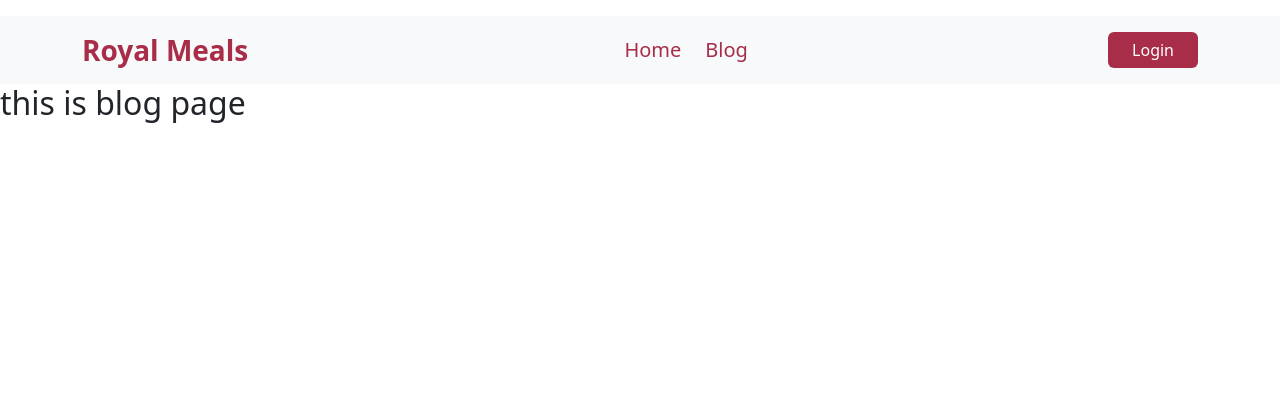
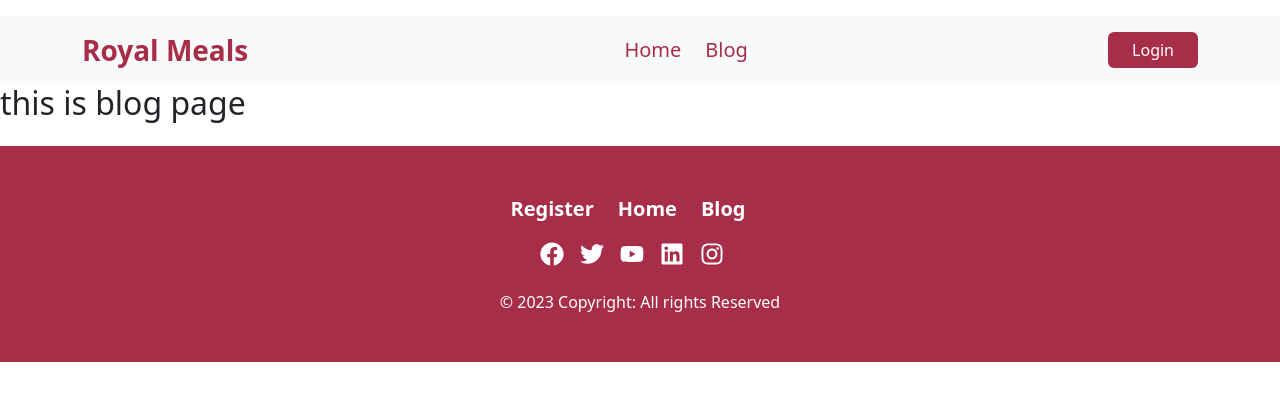
Before and after one commit to NaimurAlltime/royal-meals-client, a React (Vite) app: page /blog in a window 1280 px wide. Shown: the top 400 px of the page. Built offline with nearby package versions, Linux system fonts and the light colour scheme; no server answers.

Commit message:
footer section added

```diff
--- /dev/null
+++ b/src/components/Footer/Footer.jsx
@@ -0,0 +1,49 @@
+import React from "react";
+import {
+  FaFacebook,
+  FaInstagram,
+  FaLinkedin,
+  FaTwitter,
+  FaYoutube,
+} from "react-icons/fa";
+import { Link } from "react-router-dom";
+
+const Footer = () => {
+  return (
+    <footer
+      style={{ backgroundColor: "#a82d49" }}
+      className="text-center text-white py-5 mt-4"
+    >
+      <div className="text-center">
+        <Link
+          className="text-decoration-none fs-5 text-white fw-semibold me-4"
+          to="/register"
+        >
+          Register
+        </Link>
+        <Link
+          className="text-decoration-none fs-5 text-white fw-semibold me-4"
+          to="/"
+        >
+          Home
+        </Link>
+        <Link
+          className="text-decoration-none fs-5 text-white fw-semibold me-4"
+          to="/blog"
+        >
+          Blog
+        </Link>
+      </div>
+      <div className="mt-3">
+        <FaFacebook className="fs-4 me-3" />
+        <FaTwitter className="fs-4 me-3" />
+        <FaYoutube className="fs-4 me-3" />
+        <FaLinkedin className="fs-4 me-3" />
+        <FaInstagram className="fs-4 me-3" />
+      </div>
+      <div className="mt-4">© 2023 Copyright: All rights Reserved</div>
+    </footer>
+  );
+};
+
+export default Footer;
--- a/src/layouts/Main.jsx
+++ b/src/layouts/Main.jsx
@@ -1,12 +1,14 @@
 import React from "react";
 import { Outlet } from "react-router-dom";
 import Header from "../components/Header/Header";
+import Footer from "./../components/Footer/Footer";
 
 const Main = () => {
   return (
     <div>
       <Header></Header>
       <Outlet></Outlet>
+      <Footer></Footer>
     </div>
   );
 };
```
